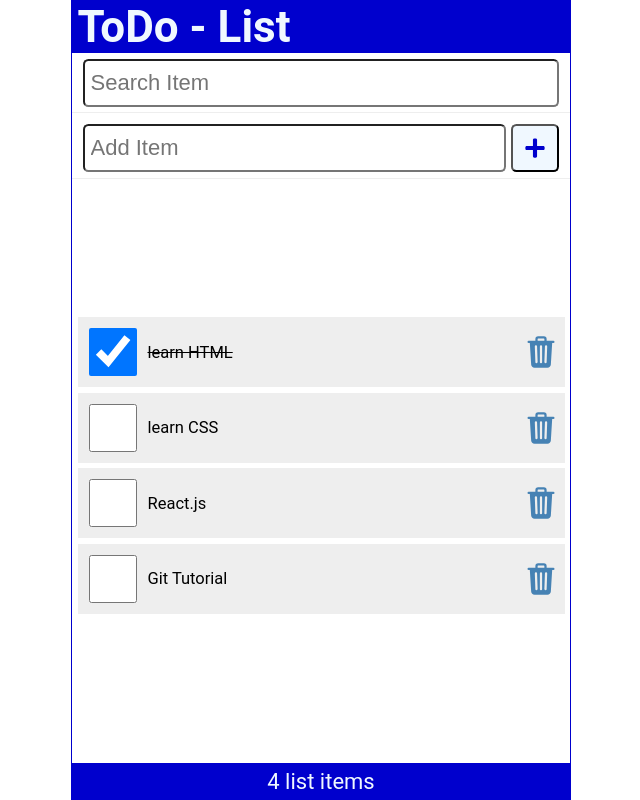
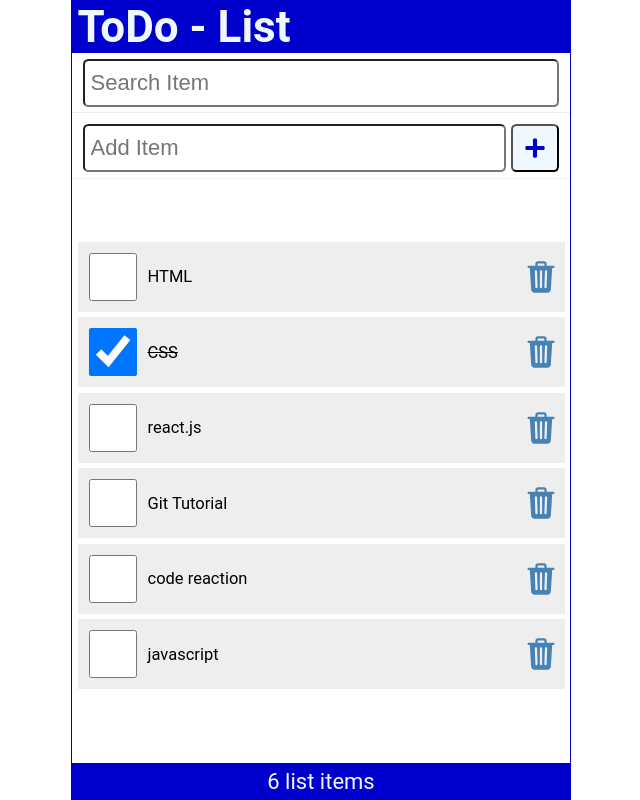
Before and after one commit to Naflan-MNM/To-Do-List, a React (Create React App) app: page / in a window 1280 px wide. Shown: the whole page, without its empty margins (319-959 px from the left). Built offline with nearby package versions, Linux system fonts and the light colour scheme; data requests are answered from the project's data file.

Commit message:
impelement the logic of delete & update

```diff
--- a/data/db.json
+++ b/data/db.json
@@ -2,23 +2,33 @@
   "items": [
     {
       "id": "1",
-      "checked": true,
-      "item": "learn HTML"
+      "checked": false,
+      "item": "HTML"
     },
     {
       "id": "2",
-      "checked": false,
-      "item": "learn CSS"
+      "checked": true,
+      "item": "CSS"
     },
     {
       "id": "3",
       "checked": false,
-      "item": "React.js"
+      "item": "react.js"
     },
     {
       "id": "4",
       "checked": false,
       "item": "Git Tutorial"
+    },
+    {
+      "id": "5",
+      "checked": false,
+      "item": "code reaction"
+    },
+    {
+      "id": 6,
+      "checked": false,
+      "item": "javascript"
     }
   ]
 }
--- a/src/App.js
+++ b/src/App.js
@@ -45,19 +45,23 @@ function App() {
       (async () => await fetchitem())()},2000)
   },[])
 
-  function handleInputs(id) {
+  const handleInputs=async(id)=> {
     const listItems = items.map((item)=>
       id === item.id ? {...item, checked:!item.checked} : item);
     setItems(listItems);
 
-
-    /* const pushOption = {
-      method:'PUSH',
+    const updateData = listItems.filter((item)=>
+      item.id === id)
+    const updateOption={
+      method:'PATCH',
       header:{
-        'Content-Type':'application/json'
+        'content-style' : 'application/json'
       },
-      body:
-    } */
+      body:JSON.stringify({checked:(updateData[0].checked)})
+    }
+    const ITEM_URL  = `${API_URL}/${id}`
+    const result = await apiRequest(ITEM_URL,updateOption)
+    if(result) setFetchError(result)
   }
 
   const handleTrash = async(id)=>{
@@ -79,7 +83,7 @@ function App() {
     setNewItem('')
   }
   const addItem = async(item) =>{
-    const id = (items.length)+1
+    const id = items.length ? parseInt(items[items.length - 1].id, 10) + 1 : 1;
     const addNewItem = {id, checked:false, item}
     const listItems = [...items,addNewItem];
     setItems(listItems);
```
